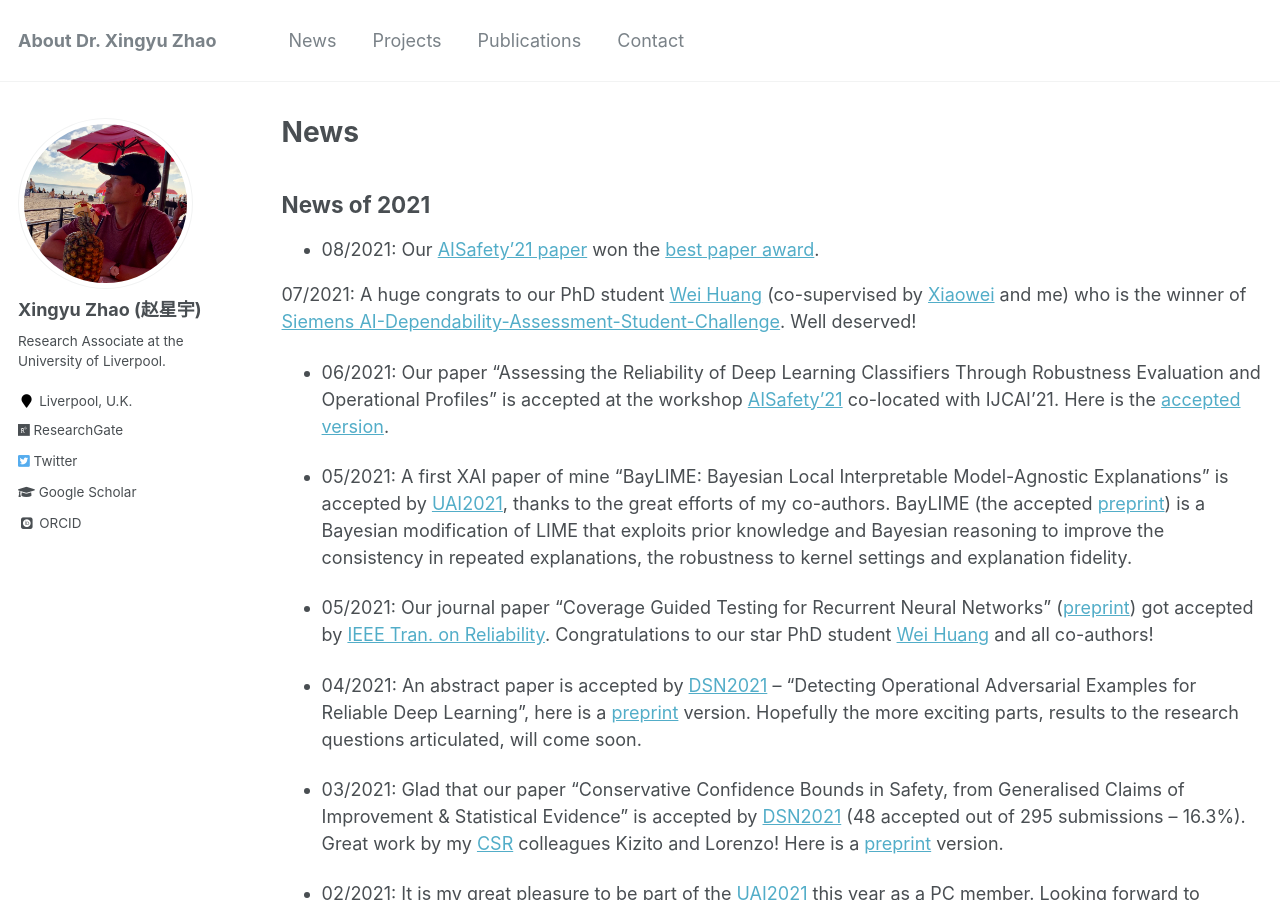
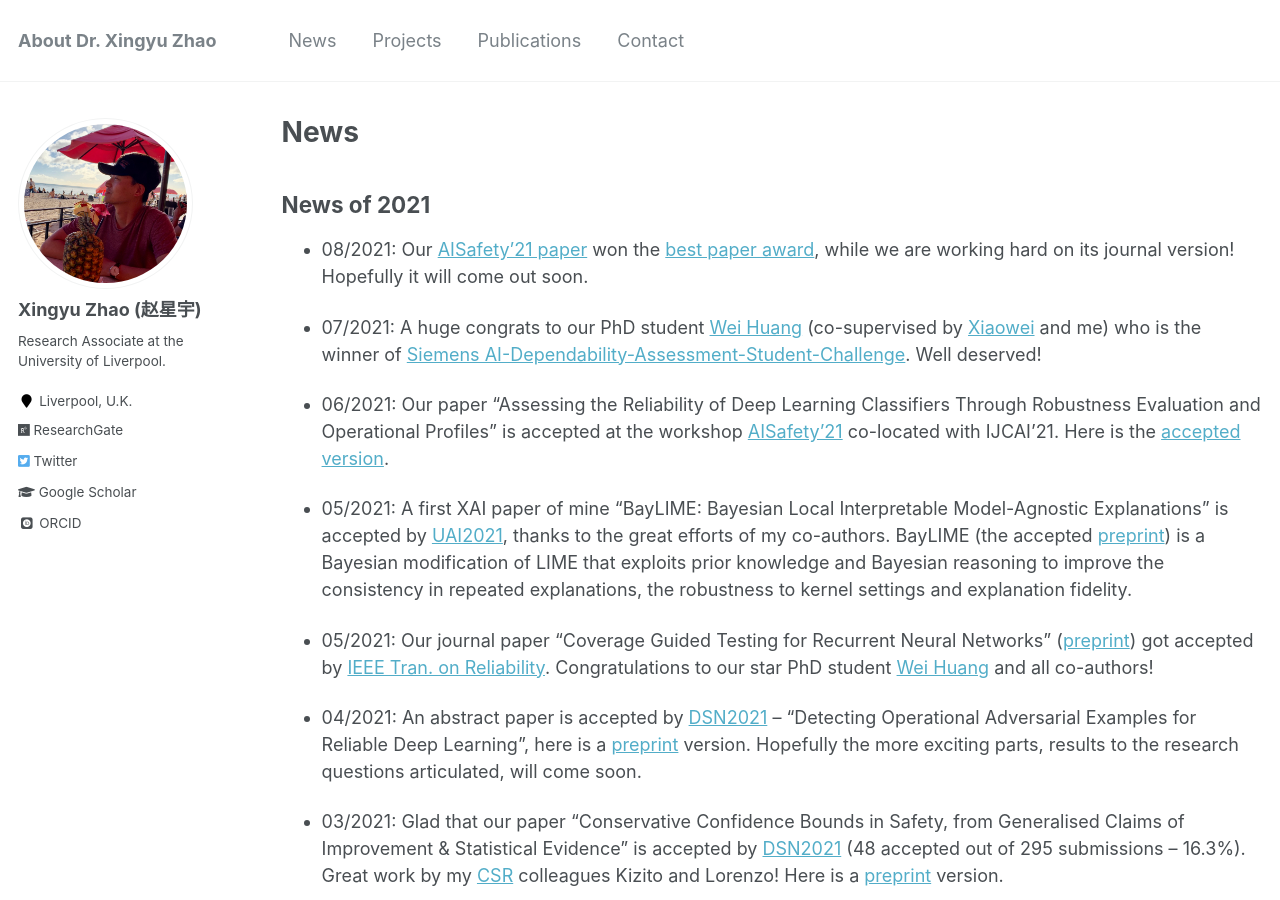
Before and after one commit to x-y-zhao/x-y-zhao.github.io, a Jekyll site: the page built from _pages/news.md, in a window 1280 px wide and 900 px high. Built offline with Jekyll 4.4.1, drawn with Linux system fonts in a browser that asks for light colours; some web fonts are replaced.

Commit message:
Update news.md

```diff
--- a/_pages/news.md
+++ b/_pages/news.md
@@ -10,9 +10,9 @@
 {% include base_path %}
 ## News of 2021
 
-* 08/2021: Our [AISafety'21 paper](https://arxiv.org/pdf/2106.01258.pdf) won the [best paper award](https://www.aisafetyw.org/best-paper-award).
+* 08/2021: Our [AISafety'21 paper](https://arxiv.org/pdf/2106.01258.pdf) won the [best paper award](https://www.aisafetyw.org/best-paper-award), while we are working hard on its journal version! Hopefully it will come out soon.
 
-07/2021: A huge congrats to our PhD student [Wei Huang](https://scholar.google.com/citations?user=qwqKoMAAAAAJ&hl=en) (co-supervised by [Xiaowei](https://cgi.csc.liv.ac.uk/~xiaowei/) and me) who is the winner of [Siemens AI-Dependability-Assessment-Student-Challenge](https://ecosystem.siemens.com/topic/detail/default/33). Well deserved!
+* 07/2021: A huge congrats to our PhD student [Wei Huang](https://scholar.google.com/citations?user=qwqKoMAAAAAJ&hl=en) (co-supervised by [Xiaowei](https://cgi.csc.liv.ac.uk/~xiaowei/) and me) who is the winner of [Siemens AI-Dependability-Assessment-Student-Challenge](https://ecosystem.siemens.com/topic/detail/default/33). Well deserved!
 
 * 06/2021: Our paper "Assessing the Reliability of Deep Learning Classifiers Through Robustness Evaluation and Operational Profiles" is accepted at the workshop [AISafety'21](https://www.aisafetyw.org/) co-located with IJCAI'21. Here is the [accepted version](https://arxiv.org/pdf/2106.01258.pdf).
 
```
